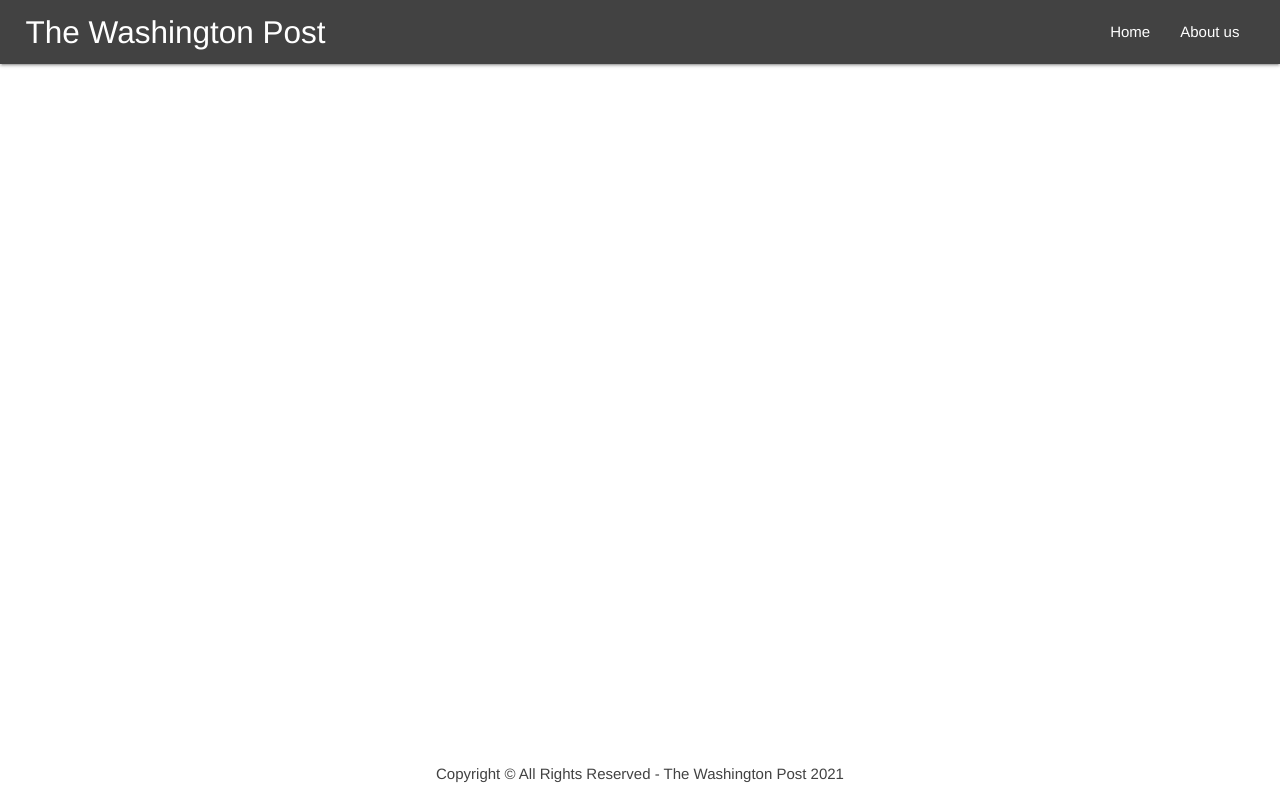
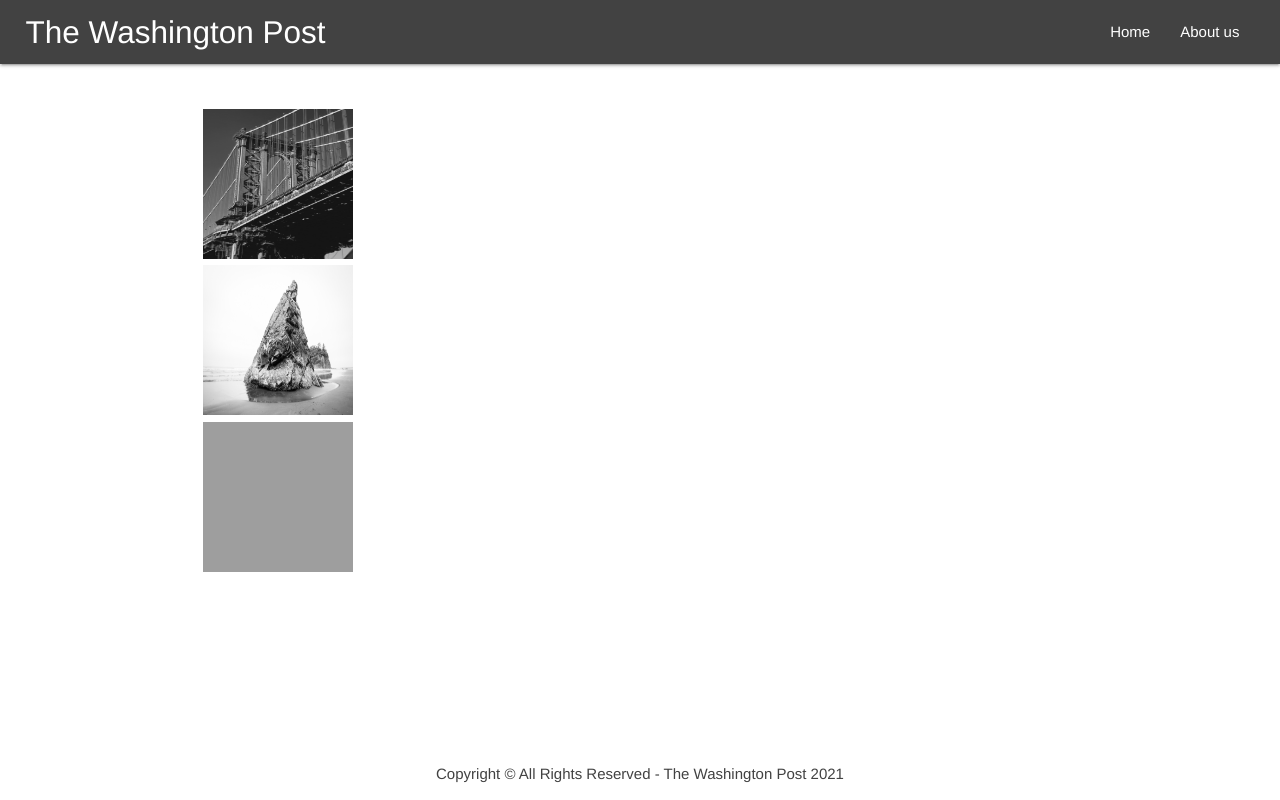
Before and after one commit to Avisa-GA/washington-post, a Django app: page / in a window 1280 px wide. Run offline with Django 3.2, Linux system fonts and the light colour scheme; data that the repository does not hold is empty; grey boxes are pictures that could not be loaded.

Commit message:
wip: add image to home page

```diff
--- a/main_app/templates/home.html
+++ b/main_app/templates/home.html
@@ -1,9 +1,18 @@
 {% extends 'base.html' %}
+{% load static %}
 {% block content %}
- {% for post in posts %}
- <div class="container">
-   <h3>{{post.title}}</h3>
-   <p>{{post.content}}</p>
+
+ <div class="row">
+   <div class="col s12 m4 l2" style="margin-right: 5%; margin-top: 5%;">
+    <img style="width: 150px; height: 150px;" src="{% static 'images/home.jpg' %}" >
+    <img style="width: 150px; height: 150px;" src="{% static 'images/hometwo.jpg' %}" >
+    <img style="width: 150px; height: 150px;" src="{% static 'images/homethree.jpg' %}" >
+   </div>
+   <div class="col s12 m4 l8">
+    {% for post in posts %}
+    <h3>{{post.title}}</h3>
+    <p>{{post.content}}</p>
+    {% endfor %}
+   </div>
  </div>
- {% endfor %}
 {% endblock %}
```
Also changed, not shown: main_app/static/images/home.jpg (added), main_app/static/images/hometwo.jpg (added), 1 other file.
